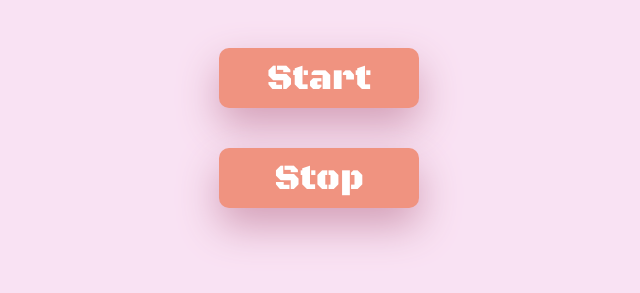
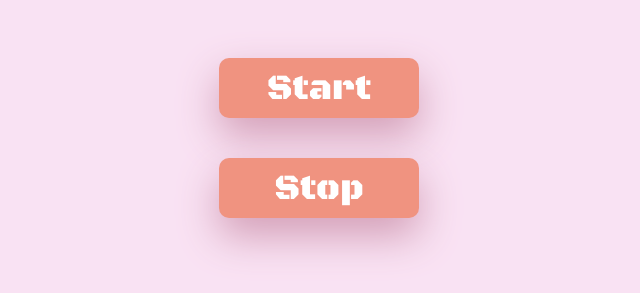
Before and after one commit to gabrielabade/Cron-metro, a plain HTML site: page index.html in a window 1280 px wide. Shown: the part 477-770 px from the top of the page, without its empty margins (321-961 px from the left). Drawn offline with Linux system fonts and the light colour scheme.

Commit message:
atualizado

```diff
--- a/index.html
+++ b/index.html
@@ -7,6 +7,7 @@
     <title>Cronômetro</title>
 </head>
 <body>
+    <div class="container">
         <div class="image-container">
             <img src="./assets/frame.png" width="100%" class="changeImage">
             <div class="result-overlay">
@@ -16,10 +17,13 @@
             </div>
         </div>
 
+        <div class="buttons-container">
             <button onclick="start()" >Start</button>
             <br>
             <br>
             <button onclick="stop()" id="stopButton">Stop</button>
+        </div>
+    </div>
 
     <script src="./scripts.js"></script>
 </body>
--- a/styles.css
+++ b/styles.css
@@ -17,6 +17,10 @@
     margin: 0px;
 }
 
+.container {
+    position: relative;
+}
+
 .image-container {
     position: relative;
     display: flex;
@@ -27,7 +31,7 @@
 
 .changeImage {
     width: 100%;
-    max-width: 500px; /* Defina um valor máximo para evitar que a imagem fique muito grande */
+    max-width: 500px;
     height: auto;
 }
 
@@ -71,6 +75,13 @@
     opacity: 0.8;
 }
 
+.buttons-container {
+    display: flex;
+    flex-direction: column;
+    align-items: center;
+    margin-top: 20px;
+}
+
 @media screen and (max-width: 600px) {
     .result-overlay {
         font-size: 60px;
```
Lines whose indentation alone changed are shown as unchanged.
